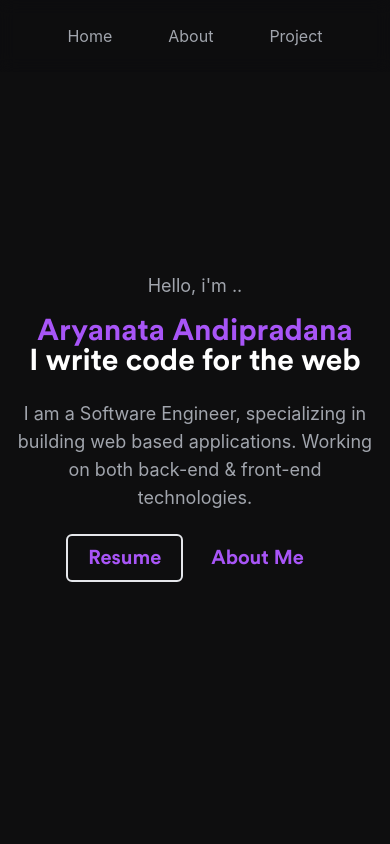
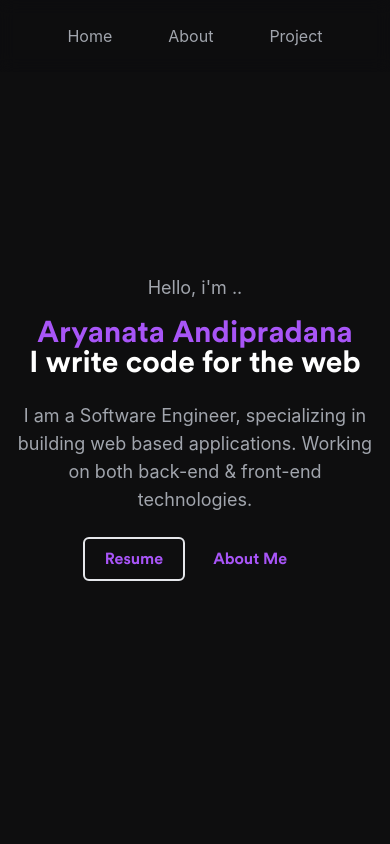
Before and after one commit to aryanataandi/aryanataandi-next, a Next.js app: page / in a window 390 px wide. Shown: the top 844 px of the page. Built offline with nearby package versions, Linux system fonts and the light colour scheme.

Commit message:
make button text smaller

```diff
--- a/styles/globals.css
+++ b/styles/globals.css
@@ -66,7 +66,7 @@
   }
 
   .btn {
-    @apply border-2 focus:border-purple-500 hover:bg-purple-500 focus:ring-4 focus:outline-none focus:ring-purple-500 rounded-md px-5 py-3 text-center text-purple-500 hover:text-dark text-xl font-bold font-heading transition duration-200;
+    @apply border-2 focus:border-purple-500 hover:bg-purple-500 focus:ring-4 focus:outline-none focus:ring-purple-500 rounded-md px-5 py-3 text-center text-purple-500 hover:text-dark text-base md:text-xl font-bold font-heading transition duration-200;
   }
 
   .btn-secondary {
```
